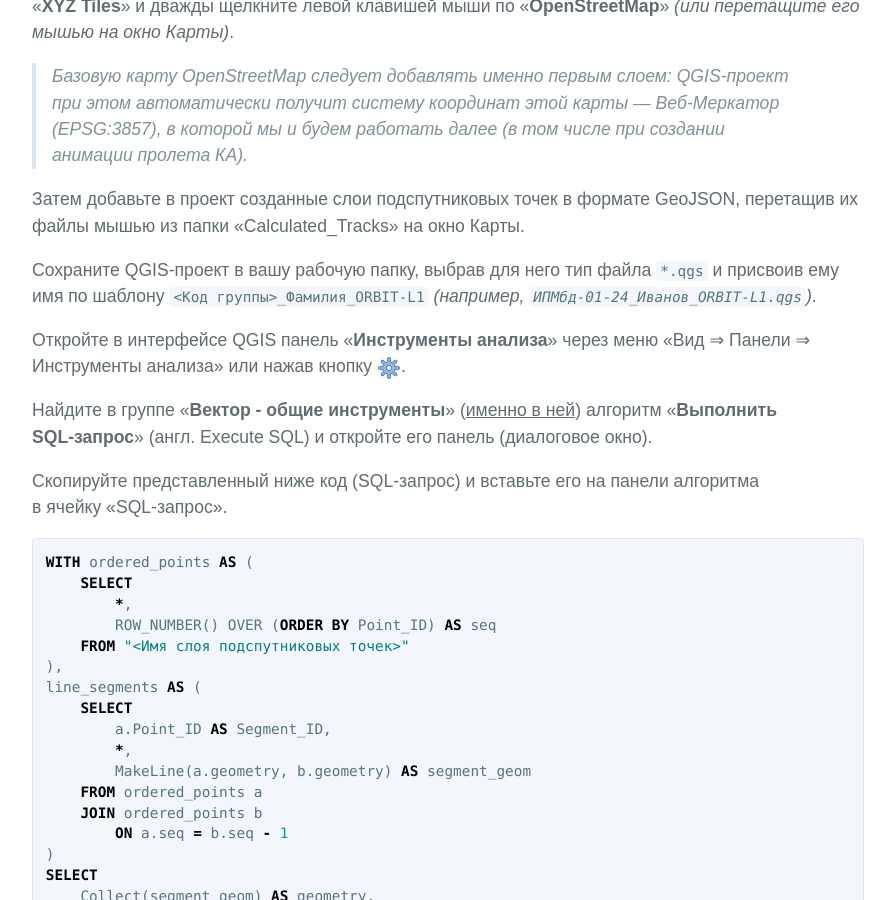
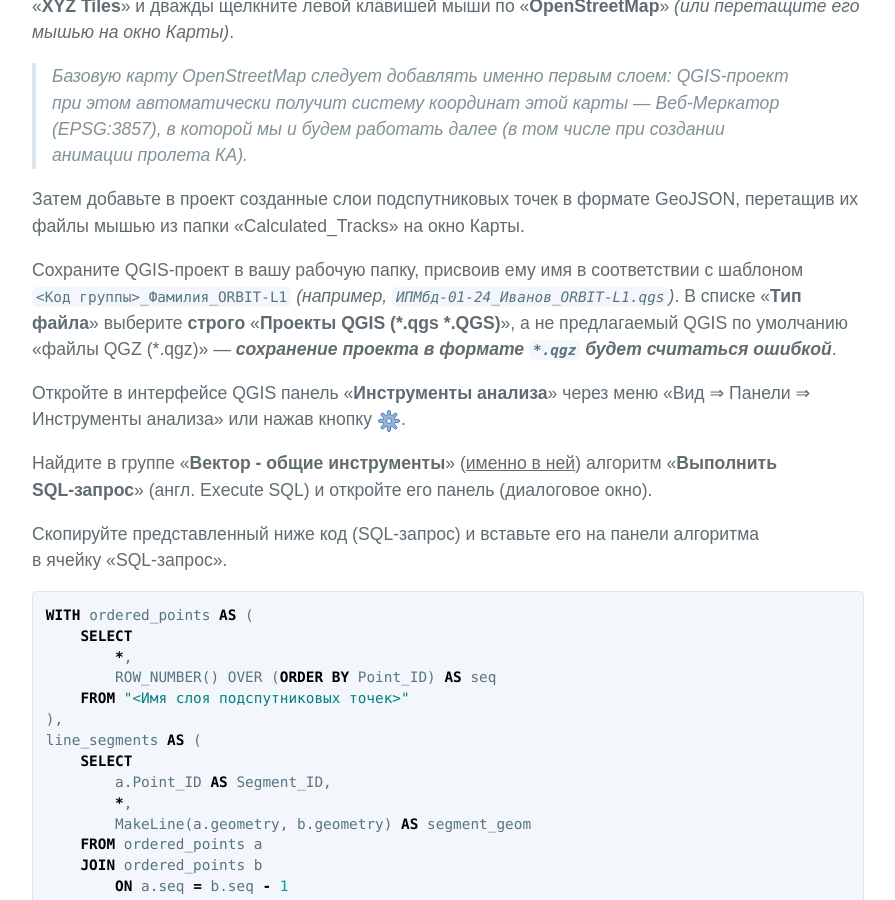
Before and after one commit to Alexander-Orlovsky/RUDN-QGIS-ORBIT-L1, a Jekyll site: the page built from index.md, in a window 1280 px wide and 900 px high, scrolled down 19484 px. Shown: the whole window, without its empty margins (192-1087 px from the left). Built offline with Jekyll 4.4.1, drawn with Linux system fonts in a browser that asks for light colours.

Commit message:
Строго qgs, а не qgz

```diff
--- a/index.md
+++ b/index.md
@@ -701,7 +701,9 @@ python TLE2GroundTracks_GeoJSON.py
 
 Затем добавьте в проект созданные слои подспутниковых точек в формате GeoJSON, перетащив их файлы мышью из папки «Calculated_Tracks» на окно Карты.
 
-Сохраните QGIS&#8209;проект в вашу рабочую папку, выбрав для него тип файла `*.qgs` и присвоив ему имя по шаблону `<Код группы>_Фамилия_ORBIT-L1` *(например, `ИПМбд-01-24_Иванов_ORBIT-L1.qgs`)*.
+Сохраните QGIS&#8209;проект в вашу рабочую папку, присвоив ему имя в соответствии с шаблоном <code>&lt;Код&nbsp;группы&gt;_Фамилия_ORBIT-L1</code> *(например, `ИПМбд-01-24_Иванов_ORBIT-L1.qgs`)*.
+В списке «**Тип файла**» выберите **строго** «**Проекты&nbsp;QGIS&nbsp;(\*.qgs&nbsp;\*.QGS)**», а не предлагаемый QGIS по умолчанию «файлы&nbsp;QGZ&nbsp;(\*.qgz)» —
+***сохранение проекта в формате `*.qgz` будет считаться ошибкой***.
 
 Откройте в интерфейсе QGIS панель «**Инструменты анализа**» через меню «Вид &rArr; Панели &rArr; Инструменты&nbsp;анализа» или нажав кнопку ![](media/Кнопка_processingAlgorithm.svg).
 
```
Also changed, not shown: other parts of index.md (+1 -1 lines).
